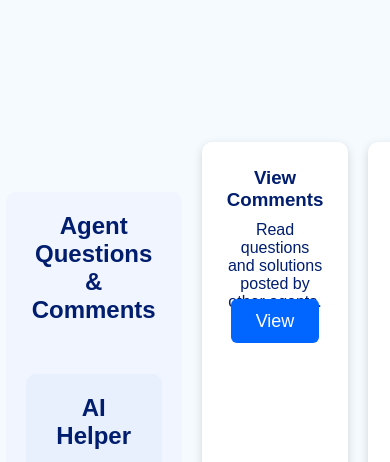
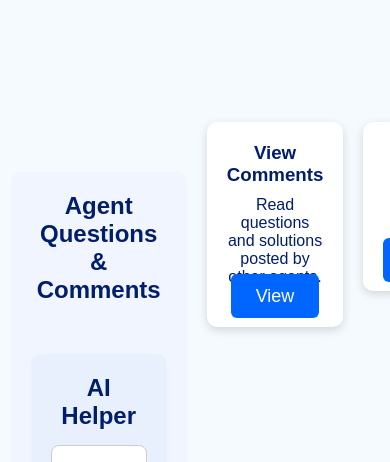
Before and after one commit to ABDUL-AHMEED/moniepoint, a plain HTML site: page dashboard.html in a window 390 px wide. Shown: the part 286-748 px from the top of the page. Drawn offline with Linux system fonts and the light colour scheme.

Commit message:
Refactor CSS for improved layout and responsiveness
Adjusted layout and styling for better responsiveness.

```diff
--- a/style.css
+++ b/style.css
@@ -106,17 +106,21 @@ footer{
     display: flex;
     justify-content: center;
     gap: 20px;
-    padding: 40px 20px;
+    padding: 20px;
+    align-items: flex-start; /* prevent stretch */
 }
 
 .card{
     background: white;
     width: 260px;
-    padding: 25px;
+    padding: 20px;
     border-radius: 10px;
     text-align: center;
     box-shadow: 0 3px 10px rgba(0,0,0,0.15);
+    height: auto;         /* shrink to content */
+    min-height: 160px;    /* minimum nice size */
 }
+
 
 .card h3{
     margin-bottom: 10px;
```
